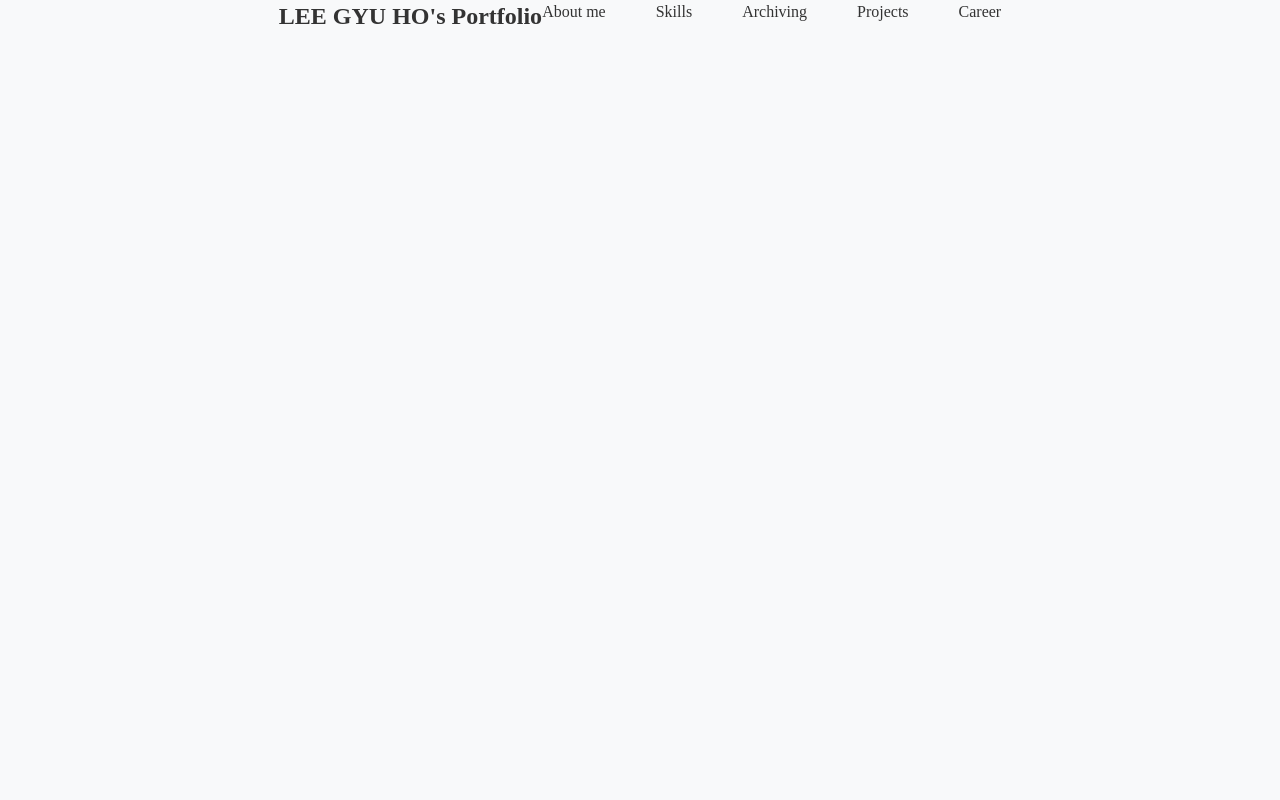
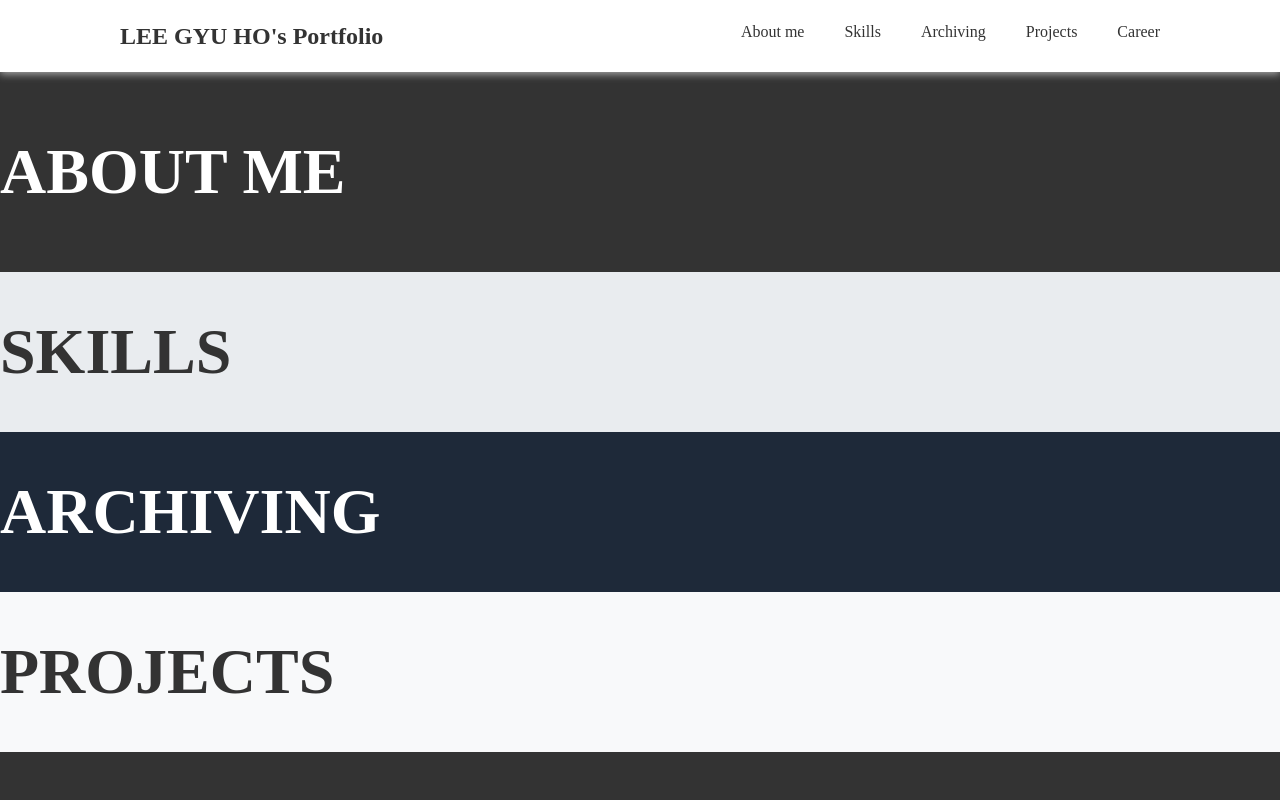
Before and after one commit to leegyuho-programer/my-portfolio, a Next.js app: page / in a window 1280 px wide. Shown: the top 800 px of the page. Built offline with nearby package versions, Linux system fonts and the light colour scheme.

Commit message:
feat: NavBar의 menu 클릭 시 그 section으로 이동되도록 추가

```diff
--- a/src/_components/NavBar/NavBar.tsx
+++ b/src/_components/NavBar/NavBar.tsx
@@ -1,30 +1,36 @@
 import Link from 'next/link';
 import { flexRowCenter } from './../../app/styles';
 
-export default function NavBar() {
+interface MenuItemProps {
+  label: string;
+  href: string;
+}
+
+interface NavBarProps {
+  menuItems: MenuItemProps[];
+}
+
+export default function NavBar({ menuItems }: NavBarProps) {
   return (
-    <header className={`fixed w-full h-72px ${flexRowCenter}`}>
-      <nav className='flex justify-between px-70'>
+    <header
+      className={`fixed top-0 left-0 w-full h-[72px] ${flexRowCenter} shadow-light-mild bg-white z-50`}
+    >
+      <nav className='flex justify-between px-[120px] w-full'>
         <Link href='/' className='text-lg hover:text-accent'>
           LEE GYU HO&#39;s Portfolio
         </Link>
 
-        <ul className='flex text-sm gap-20'>
-          <li>
-            <Link href='#about me'>About me</Link>
-          </li>
-          <li>
-            <Link href='#skills'>Skills</Link>
-          </li>
-          <li>
-            <Link href='#archiving'>Archiving</Link>
-          </li>
-          <li>
-            <Link href='#projects'>Projects</Link>
-          </li>
-          <li>
-            <Link href='#career'>Career</Link>
-          </li>
+        <ul className='flex text-sm gap-[40px]'>
+          {menuItems.map((item) => (
+            <li key={item.href}>
+              <Link
+                href={item.href}
+                className='hover:text-accent transition-colors duration-150'
+              >
+                {item.label}
+              </Link>
+            </li>
+          ))}
         </ul>
       </nav>
     </header>
--- a/src/app/globals.css
+++ b/src/app/globals.css
@@ -45,6 +45,12 @@
   --color-error: #d01e1e; /* 에러/경고 색상 (빨강) */
   --color-social: #395997; /* 소셜 아이콘 색상 (어두운 파란색) */
   --color-dark-opacity: rgba(255, 255, 255, 0.1); /* 반투명 오버레이 */
+
+  /* Box Shadow */
+  --shadow-base: 0px 4px 8px rgba(0, 0, 0, 0.1);
+  --shadow-light-mild: 0 2px 8px hsla(0, 0%, 80%, 0.8);
+  --shadow-dark-offset: 1rem 1rem 1rem 0 rgba(68, 68, 68, 0.2);
+  --shadow-dark-soft: 0 0 0.5rem 0 rgba(68, 68, 68, 0.4);
 }
 
 /* Tailwind의 기본 유틸리티 레이어에 스타일 추가 */
@@ -71,14 +77,6 @@
 }
 
 @layer components {
-  ul > li {
-    color: theme(--color-text-main);
-    --link-hover-color: theme(--color-accent);
-  }
-
-  ul > li:hover {
-    color: var(--link-hover-color);
-  }
 }
 
 @layer utilities {
@@ -117,4 +115,16 @@
     line-height: theme(line-height-2xl);
     font-weight: theme(--font-weight-black);
   }
+
+  .shadow-light-mild {
+    box-shadow: var(--shadow-light-mild);
+  }
+
+  .shadow-dark-offset {
+    box-shadow: var(--shadow-dark-offset);
+  }
+
+  .shadow-dark-soft {
+    box-shadow: var(--shadow-dark-soft);
+  }
 }
--- a/src/app/page.tsx
+++ b/src/app/page.tsx
@@ -1,5 +1,69 @@
 import NavBar from '@/_components/NavBar/NavBar';
 
 export default function Home() {
-  return <NavBar />;
+  return (
+    <div>
+      <NavBar
+        menuItems={[
+          { label: 'About me', href: '#about-me' },
+          { label: 'Skills', href: '#skills' },
+          { label: 'Archiving', href: '#archiving' },
+          { label: 'Projects', href: '#projects' },
+          { label: 'Career', href: '#career' },
+        ]}
+      />
+      {/* // About Me 섹션 */}
+      <section
+        id='about-me'
+        className='scroll-mt-[72px] py-16 md:py-24 bg-[#333] mt-[72px]'
+      >
+        {/* About Me 콘텐츠 */}
+        <h2 className='text-2xl font-bold text-white'>ABOUT ME</h2>
+        {/* ... */}
+      </section>
+      {/* // Skills 섹션 */}
+      <section
+        id='skills'
+        className='scroll-mt-[72px] py-16 bg-background-secondary'
+      >
+        {/* Skills 콘텐츠 */}
+        <h2 className='text-2xl font-bold text-text-main'>SKILLS</h2>
+        {/* ... */}
+      </section>
+      {/* // Archiving 섹션 */}
+      <section
+        id='archiving'
+        className='scroll-mt-[72px] py-16 bg-gray-800 text-white'
+      >
+        {' '}
+        {/* 이 섹션은 배경색이 어두우므로 텍스트 색상을 대비되게 설정 */}
+        {/* Archiving 콘텐츠 */}
+        <h2 className='text-2xl font-bold'>ARCHIVING</h2>
+        {/* ... */}
+      </section>
+      {/* // Projects 섹션 */}
+      <section
+        id='projects'
+        className='scroll-mt-[72px] py-16 bg-background-main'
+      >
+        {/* Projects 콘텐츠 */}
+        <h2 className='text-2xl font-bold text-text-main'>PROJECTS</h2>
+        {/* ... */}
+      </section>
+      {/* // Career 섹션 (예시) */}
+      <section id='career' className='scroll-mt-[72px] py-16 bg-[#333]'>
+        {/* Career 콘텐츠 */}
+        <h2 className='text-2xl font-bold text-white'>CAREER</h2>
+        {/* ... */}
+      </section>
+      <section
+        id='career'
+        className='scroll-mt-[72px] py-16 bg-[#333] h-[1000px]'
+      >
+        {/* Career 콘텐츠 */}
+        <h2 className='text-2xl font-bold text-white'>CAREER</h2>
+        {/* ... */}
+      </section>
+    </div>
+  );
 }
```
Also changed, not shown: 1 other file (tests, documents, lock files or other folders).
